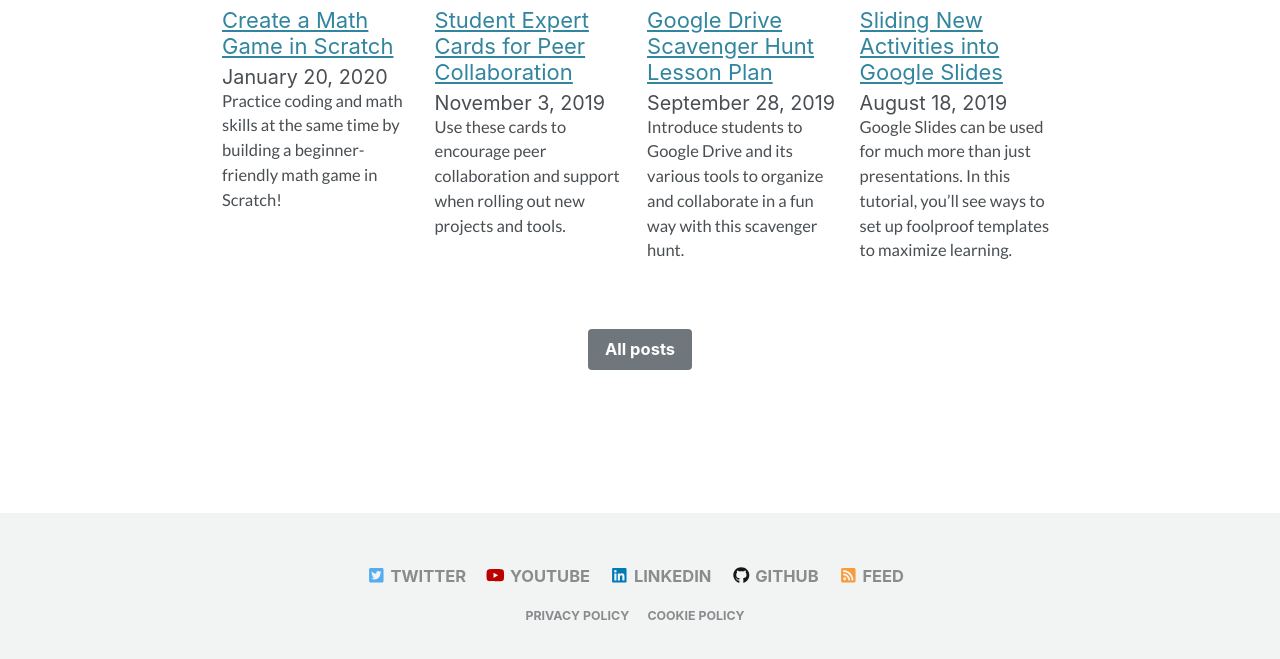
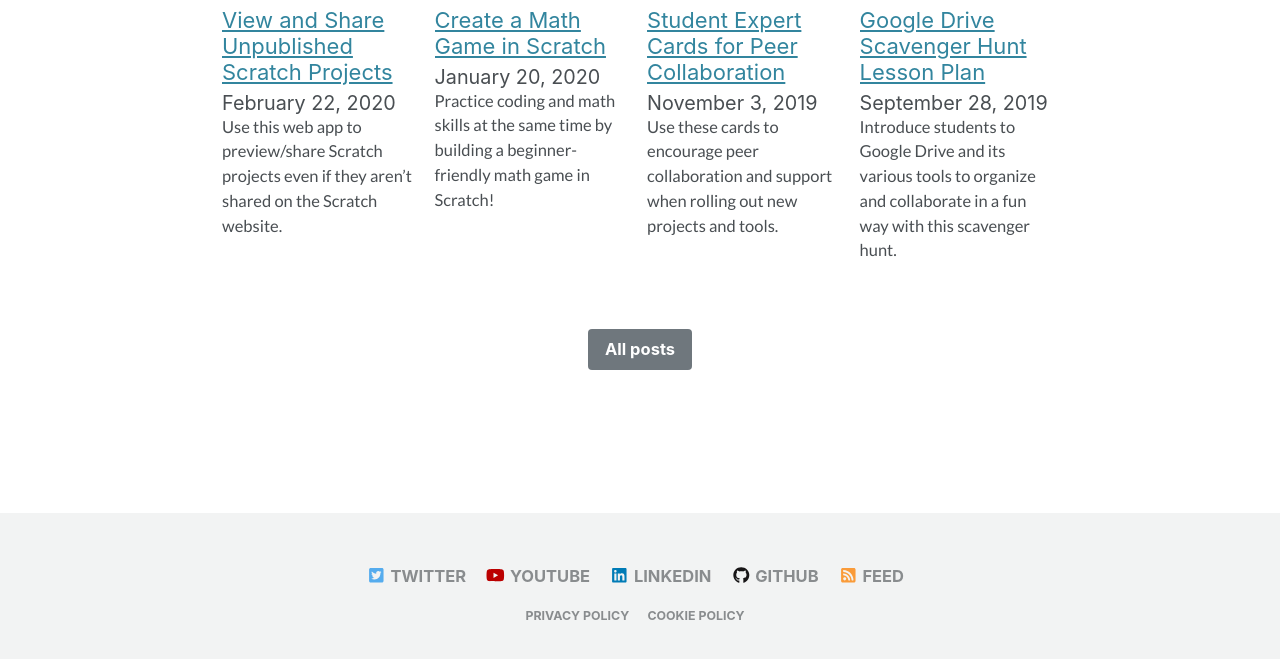
Before and after one commit to zakkolar/io.zak, a Jekyll site: the page built from _pages/index.md, in a window 1280 px wide, cut to the strip 731-1411 px from the top of the page. Shown: the top 659 px of the strip. Built offline with Jekyll 4.4.1, drawn with Linux system fonts in a browser that asks for light colours; cached includes are drawn as plain includes; nearby versions of some CDN libraries; comment, search, counter and statistics services are not loaded; a style sheet for code colours, icons or effects is not loaded; some of the changed lines change nothing that is shown.

Commit message:
Scratch project viewer blog post

```diff
--- /dev/null
+++ b/_posts/2020-02-22-share-unpublished-scratch-projects-with-scratch-project-viewer.md
@@ -0,0 +1,88 @@
+---
+layout: single
+title: View and Share Unpublished Scratch Projects
+date: 2020-02-22 15:53 -0500
+excerpt: Use this web app to preview/share Scratch projects even if they aren't shared on the Scratch website.
+image: /assets/images/posts/2020-02-22-share-unpublished-scratch-projects-with-scratch-project-viewer/teaser1.png
+header:
+  color: '#FFA53A'
+  image: /assets/images/posts/2020-02-22-share-unpublished-scratch-projects-with-scratch-project-viewer/teaser1.png
+  image_description: Illustration of a laptop open to a web page titled "My Scratch Project". The page has an image of a lion with a speech bubble that says "roar".
+  teaser: /assets/images/posts/2020-02-22-share-unpublished-scratch-projects-with-scratch-project-viewer/teaser1.png
+  actions:
+  - url: https://scratch-viewer.zak.io
+    label: Scratch Project Viewer
+  - url: https://github.com/zakkolar/scratch-project-viewer
+    label: Source Code (Github)
+categories: Tutorials
+tags: Scratch
+---
+For a variety of reasons, there are times I want to be able to see/share student work on Scratch without publishing it on the Scratch website. Sometimes I want to check in on progress before students are ready to officially share out to the world. Other times students want to show off their finished projects to family and friends, but their guardians don't want their work displayed publicly on the Scratch website.
+
+[forkphorus](https://forkphorus.github.io/){: target="_blank"} is a project created to embed Scratch 3 projects outside of Scratch. It is a modification of [phosphorus](https://phosphorus.github.io/){: target="_blank"}, which does the same thing with earlier versions of Scratch. These sites are good for embedding unshared Scratch projects, but I wanted a way to customize the appearance of the page where the Scratch project displays with my own title and text.
+
+## Scratch Viewer
+
+To address these limitations, I created a [website](https://scratch-viewer.zak.io/){: target="_blank"} that uses the forkphorus project player but allows users to customize the way the page looks. Check out an example [here](https://scratch-viewer.zak.io/view/#project=10128067&caption=This%20caption%20can%20be%20customized.%20Click%20the%20%22Download%20project%22%20button%20to%20download%20the%20project%20as%20a%20.sb3%20file.&title=Sample%20embedded%20project&showDownload=true){: target="_blank"}. The title, caption, and other features of the page can be customized. There are two ways you can generate URLs: via a generator (basic) and via an API (advanced). I'll explain both options in more detail.
+
+### Website generator (basic)
+
+To share and customize a single project at a time, you can use [this page](https://scratch-viewer.zak.io/){: target="_blank"}. Paste the URL of the Scratch project into the box (even if the project is not shared).
+
+![/assets/images/posts/2020-02-22-share-unpublished-scratch-projects-with-scratch-project-viewer/paste-scratch-url.png](/assets/images/posts/2020-02-22-share-unpublished-scratch-projects-with-scratch-project-viewer/paste-scratch-url.png){: class='medium-image'}
+
+Fill out the settings as you would like. Keep in mind that any information you put here will be visible to anyone you share the link with, so you should not include any personal information.
+
+![/assets/images/posts/2020-02-22-share-unpublished-scratch-projects-with-scratch-project-viewer/2020-02-21_14-35-14.png](/assets/images/posts/2020-02-22-share-unpublished-scratch-projects-with-scratch-project-viewer/customize-settings.png){: class='medium-image'}
+
+If you'd like to see what your webpage will look like, click "preview".
+
+![/assets/images/posts/2020-02-22-share-unpublished-scratch-projects-with-scratch-project-viewer/preview.png](/assets/images/posts/2020-02-22-share-unpublished-scratch-projects-with-scratch-project-viewer/preview.png){: class='medium-image'}
+
+Once you are ready to share the project, scroll down and copy the generated URL. Anyone you share this generated URL with will be able to see the Scratch project and whatever title/caption you specified.
+
+![/assets/images/posts/2020-02-22-share-unpublished-scratch-projects-with-scratch-project-viewer/2020-02-22_14-07-18.png](/assets/images/posts/2020-02-22-share-unpublished-scratch-projects-with-scratch-project-viewer/copy.png){: class='medium-image'}
+
+### Customize via API (advanced)
+
+If you don't want to use the generator (e.g. you have a spreadsheet of multiple Scratch project URLs you'd like to share), you can do this easily by customizing the URLs yourself. All of the customizations from the generator above can be set directly in the URL that you share out. You can add different parameters to the end of the URL to customize it. I'll explain briefly below, but you can check out the full [documentation](https://scratch-viewer.zak.io/documentation){: target="_blank"} as well.
+
+The parameters are added to the end of the URL of the viewer page after the hash (`#`). Each parameter is listed with the name of the parameter, and equal sign (`=`), and the value of the parameter (e.g. `param1=value1`). Multiple parameters are separated with an ampersand (`&`).
+
+    https://scratch-viewer.zak.io/view#project=10128067&title=Scratch%20project
+
+In the above URL, there are two parameters: `project` and `title`. The value of project is `10128067` and the value of title is `Scratch%20project`. `%20` is used as a placeholder for the space character. If you visit the URL, you'll see a page that has the Scratch project with ID `10128067` loaded on the page. The title will read "Scratch project". If you change the value of the title parameter in the URL, the title on the page will also change.
+
+At a minimum, you need to specify the Scratch project you'd like to embed. You can include the whole URL for the project page on the Scratch website or just the project ID (the numbers at the end of the project page's URL). Both of these links will embed the same project:
+
+    https://scratch-viewer.zak.io/view#project=https%3A%2F%2Fscratch.mit.edu%2Fprojects%2F10128067
+
+---
+
+    https://scratch-viewer.zak.io/view#project=10128067
+
+Additional parameters can be added after `project=[id]` by adding an ampersand (`&`) followed by the `name=value` format for the next parameter. For a full list of the parameters you can use, see this [page](https://scratch-viewer.zak.io/documentation/#parameters){: target="_blank"}.
+
+Here is a sample customized URL with multiple parameters:
+
+    https://scratch-viewer.zak.io/view/#project=10128067&caption=This%20caption%20can%20be%20customized.%20Click%20the%20%22Download%20project%22%20button%20to%20download%20the%20project%20as%20a%20.sb3%20file.&title=Sample%20embedded%20project&showDownload=true
+
+#### Escaping characters
+
+Some characters are not allowed in URLs and may confuse the browser if they're there. For these characters, certain codes are used in their place. For example, a space is represented by the code `%20`
+
+Fortunately, you don't need to know all of these substitutions. Microsoft Excel and Google Sheets both have a built in formula called `ENCODEURL()` to replace these characters automatically. Below is a sample formula that generates a Scratch viewer URL based on a project URL listed in cell A2:
+
+    ="https://scratch-viewer.zak.io/view#project="&ENCODEURL(A2)
+
+To see this in action, check out this [Google Sheet](https://docs.google.com/spreadsheets/d/1tJ7lI3cEpN_A-CA0wj9cohnR8ZW8bfT_BTjrV5WLBqU/template/preview){: target="_blank"} that uses this formula to build links from Scratch project URLs. To make your own copy, click "use template" in the top right corner.
+
+### Limitations
+
+While this tool makes sharing projects possible, it has limits. The biggest is that the Scratch Viewer website does not have a "see inside" feature. A partial workaround is to enable the download button (either by checking the box for that setting in the generator or manually adding `&showDownload=true` to the end of your URL). Viewers can download the project file and open it on the Scratch website.
+
+While this isn't a perfect clone of sharing projects within the Scratch community, it is a good way to preview student work and share finished results with family members who may not want their children's work publicly listed on the Scratch website.
+
+Another limitation is that the viewer does not work with very old Scratch projects (projects that have not been updated since Scratch 1). To get around this, you can modify or remix an older project. This will convert the project to Scratch 3 and you can then share it with this web app.
+
+forkphorus, which is the code library that embeds the projects, is still undergoing development. If you find any issues with the way embedded projects show up (or don't show up), please report them to forkphorus' developers on [GitHub](https://github.com/forkphorus/forkphorus/issues/new){: target="_blank"} or [Scratch](https://scratch.mit.edu/users/GarboMuffin/#comments){: target="_blank"} . Be sure to include a link to the original Scratch project.
--- a/assets/css/main.scss
+++ b/assets/css/main.scss
@@ -21,12 +21,20 @@
   border-radius: 50%;
 }
 
-img.center-image{
-  max-width:225px;
+img.center-image, img.medium-image{
   display:block;
   margin-left: auto;
   margin-right: auto;
   margin-bottom: 20px;
+}
+
+img.medium-image{
+  width: 500px;
+  max-width: 100%;
+}
+
+img.center-image{
+  max-width:225px;
 }
 
 .top-thumbnail img{
```
Also changed, not shown: assets/images/posts/2020-02-22-share-unpublished-scratch-projects-with-scratch-project-viewer/copy.png (added), assets/images/posts/2020-02-22-share-unpublished-scratch-projects-with-scratch-project-viewer/customize-settings.png (added), assets/images/posts/2020-02-22-share-unpublished-scratch-projects-with-scratch-project-viewer/paste-scratch-url.png (added), assets/images/posts/2020-02-22-share-unpublished-scratch-projects-with-scratch-project-viewer/preview.png (added), assets/images/posts/2020-02-22-share-unpublished-scratch-projects-with-scratch-project-viewer/teaser1.png (added).
